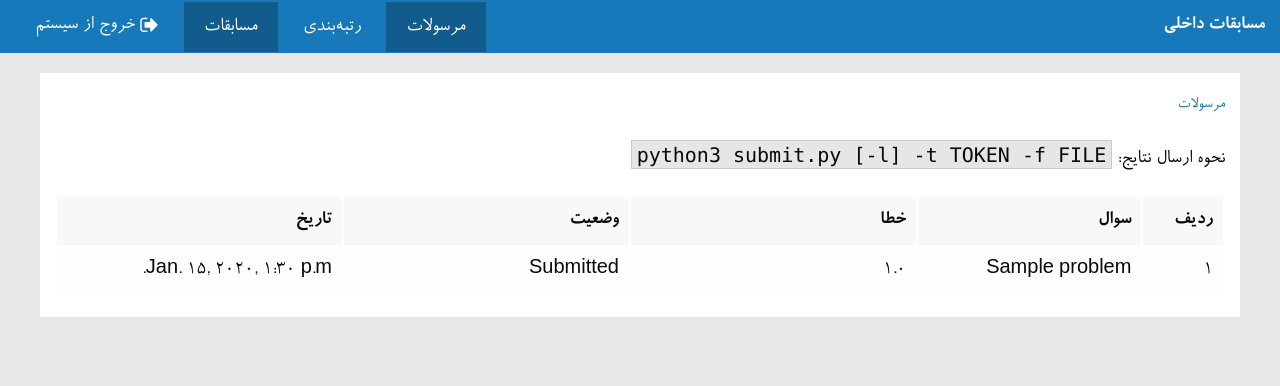
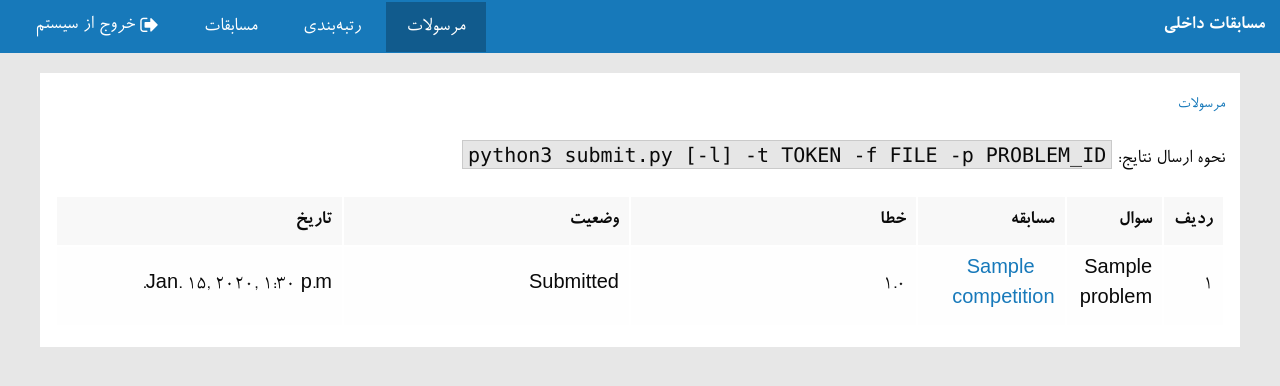
Before and after one commit to abolfazlt/datacomp-internship, a Django app: page /visage/submissions/ in a window 1280 px wide. Shown: the top 386 px of the page. Run offline with Django 3.2, Linux system fonts and the light colour scheme; a user stored in the database is signed in; tables that the repository leaves empty hold one stand-in row (values such as "Sample post").

Commit message:
**FIXED** submit function, now accepts submission for specified problems

```diff
--- a/templates/leader_board.html
+++ b/templates/leader_board.html
@@ -29,7 +29,7 @@
                     <i class="fa fa-middle"></i>رتبه‌بندی
                 </a>
 
-                <a class="topbar-link active" href="{% url "visage:competition" %}" title="مسابقات">
+                <a class="topbar-link" href="{% url "visage:competition" %}" title="مسابقات">
                     <i class="fa fa-middle"></i>مسابقات
                 </a>
 
--- a/templates/submissions.html
+++ b/templates/submissions.html
@@ -29,7 +29,7 @@
                     <i class="fa fa-middle"></i>رتبه‌بندی
                 </a>
 
-                <a class="topbar-link active" href="{% url "visage:competition" %}" title="مسابقات">
+                <a class="topbar-link" href="{% url "visage:competition" %}" title="مسابقات">
                     <i class="fa fa-middle"></i>مسابقات
                 </a>
 
@@ -50,7 +50,7 @@
                 <p>
                     نحوه ارسال نتایج:
                     <code>
-                        python3 submit.py [-l] -t TOKEN -f FILE
+                        python3 submit.py [-l] -t TOKEN -f FILE -p PROBLEM_ID
                     </code>
                 </p>
                 <table class="hover reserve-list">
@@ -58,6 +58,7 @@
                     <tr>
                         <th>ردیف</th>
                         <th>سوال</th>
+                        <th>مسابقه‌</th>
                         <th width="285">خطا</th>
                         <th width="285">وضعیت</th>
                         <th width="285">تاریخ</th>
@@ -68,6 +69,8 @@
                         <tr>
                             <td>{{ forloop.counter }}</td>
                             <td>{{ submission.problem.title }}</td>
+                            <td><a class="topbar-link" href="{% url "visage:problem" %}?comp={{submission.problem.competition.pk}}">
+                                {{ submission.problem.competition.title }}</a></td>
                             <td>{% if submission.error == None %}-{% else %}{{ submission.error }}{% endif %}</td>
                             <td>{{ submission.get_status_display }}</td>
                             <td>{{ submission.timestamp }}</td>
--- a/visage/models.py
+++ b/visage/models.py
@@ -6,6 +6,9 @@ class Competition(models.Model):
     title = models.CharField(max_length=50, null=False, blank=False, verbose_name='title')
     description = models.TextField(verbose_name='description')
 
+    def __str__(self):
+        return self.title
+
 
 class Problem(models.Model):
     title = models.CharField(max_length=50, null=False, blank=False, verbose_name='title')
@@ -13,6 +16,8 @@ class Problem(models.Model):
     data = models.FileField(verbose_name='data')
     competition = models.ForeignKey(Competition, on_delete=models.CASCADE, verbose_name='competition', null=True)
 
+    def __str__(self):
+        return self.title
 
 class Submission(models.Model):
     user = models.ForeignKey(User, on_delete=models.CASCADE, verbose_name='user')
@@ -21,7 +26,6 @@ class Submission(models.Model):
     timestamp = models.DateTimeField(auto_now_add=True, verbose_name='timestamp')
     error = models.FloatField(null=True, blank=True, db_index=True, verbose_name='error')
     is_final = models.BooleanField(default=False, verbose_name='is final')
-
     SUBMISSION_STATUS = (
         ('S', 'Submitted'),
         ('P', 'Processing'),
@@ -31,3 +35,6 @@ class Submission(models.Model):
     status = models.CharField(
         max_length=1, choices=SUBMISSION_STATUS, default='S', db_index=True, verbose_name='status'
     )
+
+    def __str__(self):
+        return self.user.username + " - " + self.problem.title
--- a/visage/views.py
+++ b/visage/views.py
@@ -72,7 +72,7 @@ def submit(request):
                             user=token.user, status__in='SPJ', timestamp__gte=datetime.now().date(), is_final=final
                         ).count()
                         if last_day_subs < 10 - (int(final) * 5):
-                            p = Problem.objects.order_by('id').last()
+                            p = Problem.objects.get(pk=request.POST['problem_id'])
                             Submission.objects.create(
                                 user=token.user, problem=p, file=request.FILES['file'], is_final=final
                             )
@@ -92,7 +92,8 @@ def submit(request):
 
 
 def download(request):
-    if request.method == 'GET':
-        return HttpResponse(Problem.objects.order_by('id').last().data.file.read(), content_type='application/zip')
+    problem_id = request.GET.get('problem')
+    if request.method == 'GET' and problem_id:
+        return HttpResponse(Problem.objects.get(pk=problem_id).data.file.read(), content_type='application/zip')
     else:
         return HttpResponseBadRequest('Unsupported method!')
```
Also changed, not shown: submit.py (+5 -3 lines), templates/problem.html (+10 -13 lines), 1 other file.
